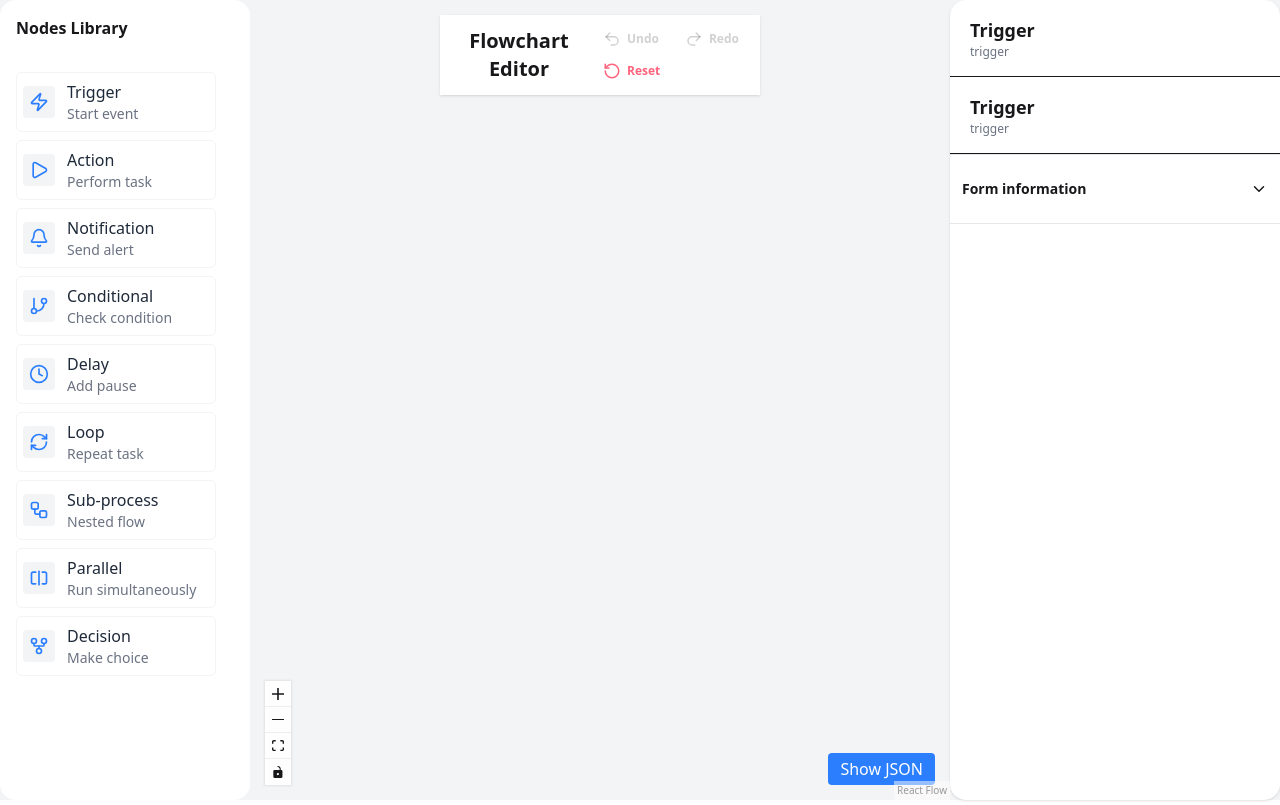
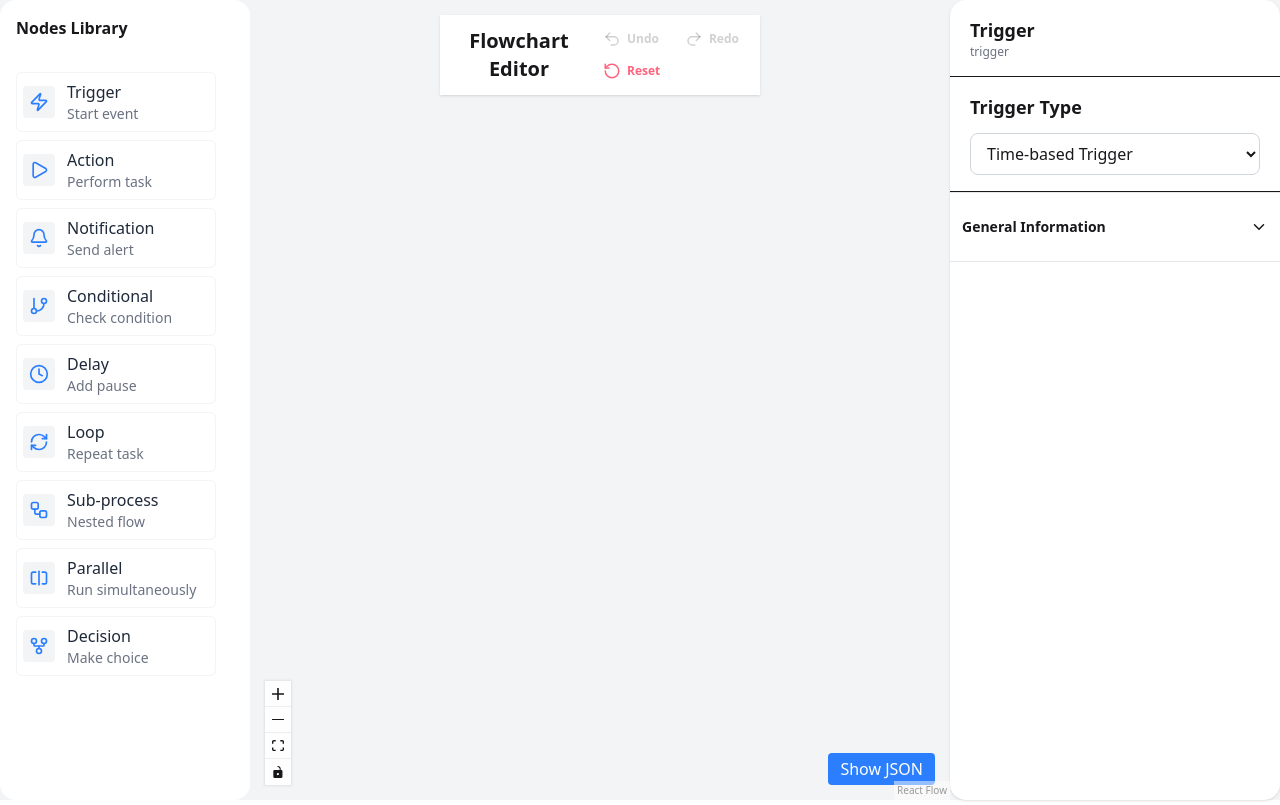
Before and after one commit to HYakshit/react-flow-lib, a React (Vite) app: page / in a window 1280 px wide. Built offline with nearby package versions, Linux system fonts and the light colour scheme.

Commit message:
select added

```diff
--- a/src/components/FlowCanvas.jsx
+++ b/src/components/FlowCanvas.jsx
@@ -129,8 +129,8 @@ function FlowCanvas() {
 
   // Reset function - clears all nodes, edges, and history
   const reset = useCallback(() => {
-    // const confirmReset = window.confirm("Are you sure you want to reset the flowchart?");
-    // if (!confirmReset) return;
+    const confirmReset = window.confirm("Are you sure you want to reset the flowchart?");
+    if (!confirmReset) return;
 
     // Clear nodes and edges
     isUndoRedoRef.current = true;
--- a/src/components/PropertiesPanel.jsx
+++ b/src/components/PropertiesPanel.jsx
@@ -1,8 +1,12 @@
-import React from "react";
+import React, { useState } from "react";
 import { ChevronDown, ChevronUp } from "lucide-react";
 import JsonForm from "./JsonForm";
-
+import nodeTriggerTypes from "../formData/nodeTriggerTypes";
 export default function PropertiesPanel({ selectedNode, onUpdateNode }) {
+  const [selectedType, setSelectedType] = useState(
+    selectedNode?.data?.triggerType || ""
+  );
+  const options = nodeTriggerTypes[selectedNode?.label] || [];
   const allOpen = false;
   const [openSections, setOpenSections] = React.useState({
     general: allOpen,
@@ -12,6 +16,12 @@ export default function PropertiesPanel({ selectedNode, onUpdateNode }) {
 
   const toggleSection = (key) => {
     setOpenSections((prev) => ({ ...prev, [key]: !prev[key] }));
+  };
+  const onTypeChange = (type) => {
+    setSelectedType(type);
+
+    // TODO: update node data or page content
+    console.log("Selected type:", type);
   };
 
   //  COLLAPSED VIEW (NO NODE SELECTED)
@@ -41,12 +51,26 @@ export default function PropertiesPanel({ selectedNode, onUpdateNode }) {
           <div>
             {/* sub HEADER */}
             <div className="px-5 py-4 border-b">
-              <h2 className="text-lg font-semibold">{selectedNode.label}</h2>
-              <p className="text-xs text-gray-500">{selectedNode.type}</p>
+              <h2 className="text-lg font-semibold">
+                {selectedNode.label} Type
+              </h2>
+
+              {/* Dropdown */}
+              <select
+                value={selectedType}
+                onChange={(e) => onTypeChange(e.target.value)}
+                className="mt-3 w-full px-3 py-2 border border-gray-300 rounded-lg focus:ring focus:ring-indigo-300"
+              >
+                {options.map((opt) => (
+                  <option key={opt} value={opt}>
+                    {opt}
+                  </option>
+                ))}
+              </select>
             </div>
           </div>
           <Section
-            title="Form information"
+            title="General Information"
             open={openSections.Form}
             toggle={() => toggleSection("Form")}
           >
--- a/src/formData/nodeTriggerTypes.json
+++ b/src/formData/nodeTriggerTypes.js
@@ -1,4 +1,4 @@
-{
+const nodeTriggerTypes = {
   "Trigger": [
     "Time-based Trigger",
     "Event-based Trigger",
@@ -41,3 +41,4 @@
     "Retry Logic"
   ]
 }
+export default nodeTriggerTypes;
```
